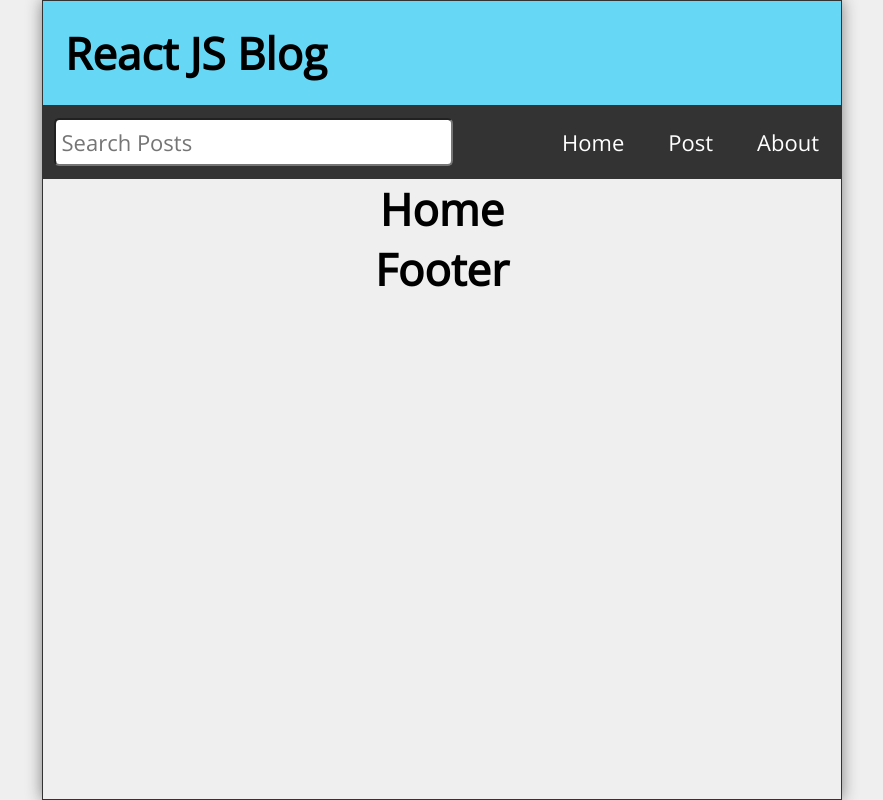
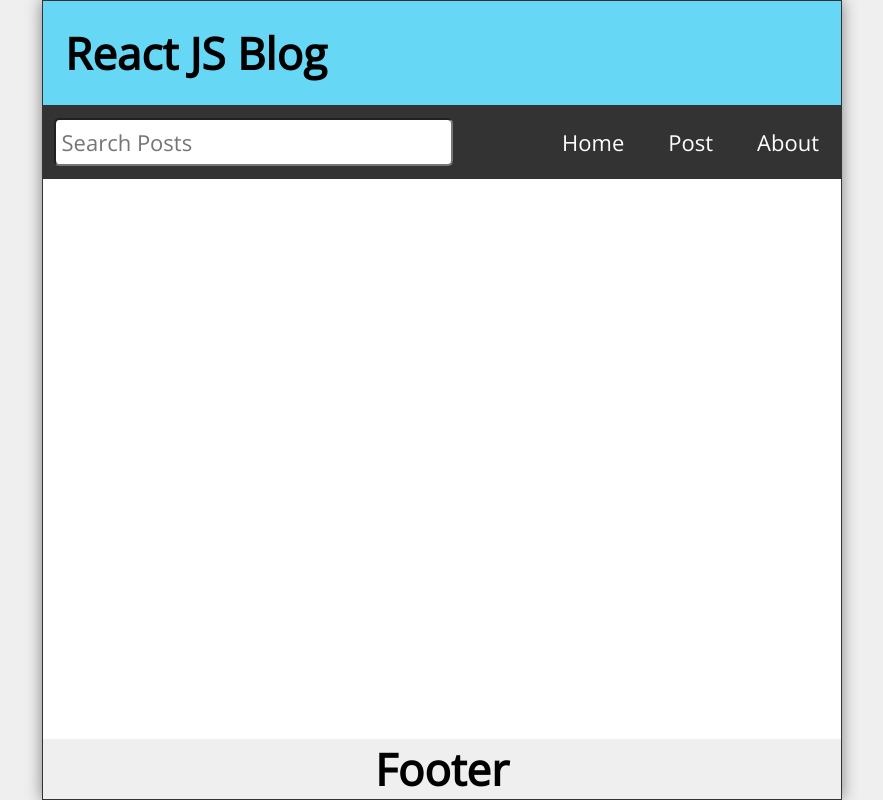
Before and after one commit to DDeShon/react-tutorial-02, a React (Create React App) app: page / in a window 1280 px wide. Shown: the whole page, without its empty margins (198-1081 px from the left). Built offline with nearby package versions, Linux system fonts and the light colour scheme.

Commit message:
Learning React Router Hooks and Links

```diff
--- a/src/App.js
+++ b/src/App.js
@@ -31,13 +31,14 @@ function App() {
     },
   ]);
   const [search, setSearch] = useState("");
+  const [searchResults, setSearchResults] = useState([]);
   return (
     <div className="App">
       <Header title="React JS Blog" />
-      <Nav />
+      <Nav search={search} setSearch={setSearch} />
       <Switch>
         <Route exact path="/">
-          <Home />
+          <Home posts={posts} />
         </Route>
         <Route exact path="/post">
           <NewPost />
--- /dev/null
+++ b/src/Feed.js
@@ -0,0 +1,5 @@
+const Feed = () => {
+  return <div></div>;
+};
+
+export default Feed;
--- a/src/Home.js
+++ b/src/Home.js
@@ -1,7 +1,13 @@
-const Home = () => {
+import Feed from "./Feed";
+
+const Home = ({ posts }) => {
   return (
-    <main>
-      <h1>Home</h1>
+    <main className="Home">
+      {posts.length ? (
+        <Feed posts={posts} />
+      ) : (
+        <p style={{ marginTop: "2rem" }}>No posts to display</p>
+      )}
     </main>
   );
 };
```
